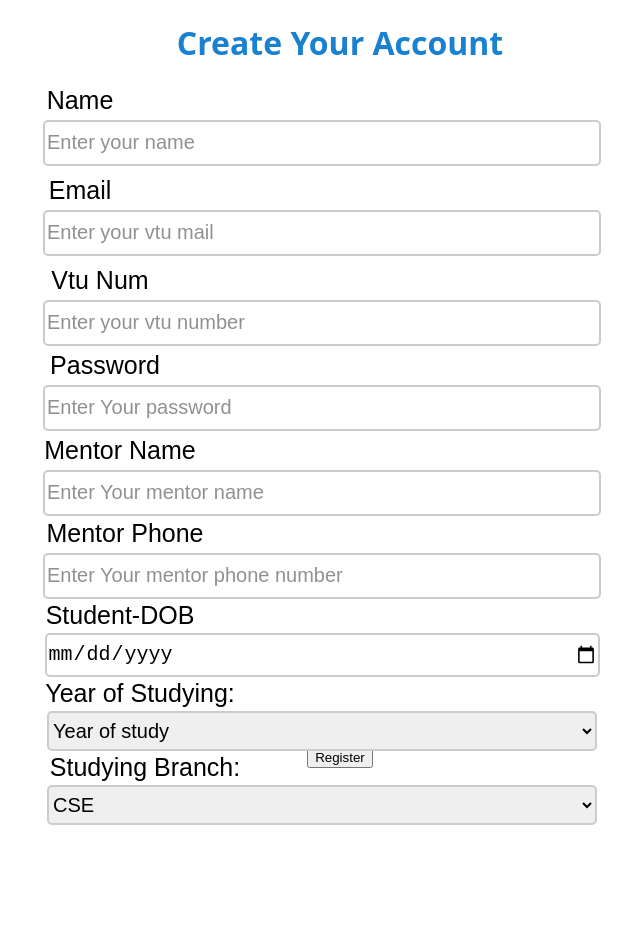
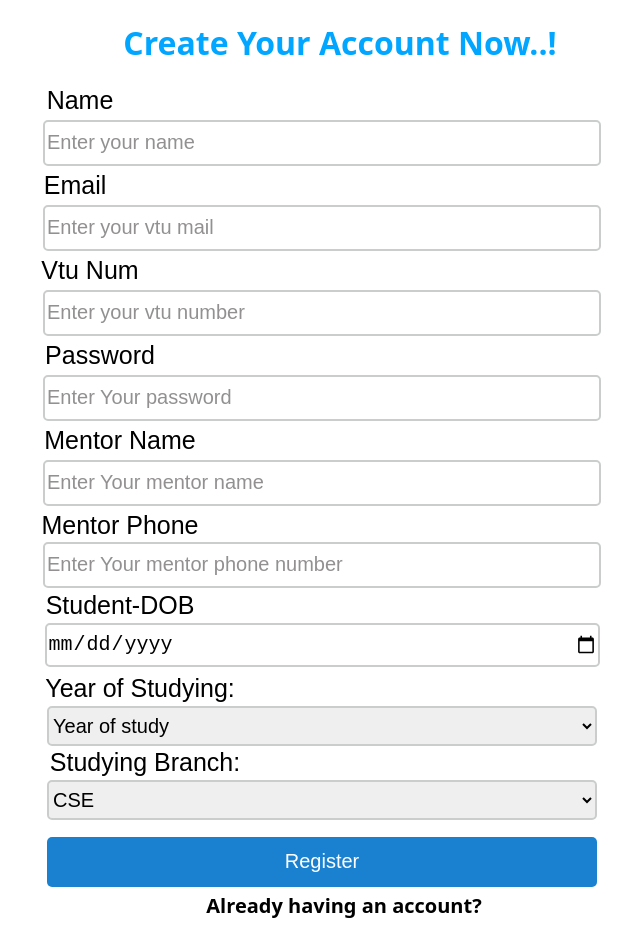
Before and after one commit to DeepanWolfie/VTU-Event, a React app: page /signup in a window 1280 px wide. Shown: the whole page, without its empty margins (418-1058 px from the left). Built offline with nearby package versions, Linux system fonts and the light colour scheme; the HTML template or start-up script is replaced by a standard one.

Commit message:
some ui changed

```diff
--- a/src/Pages/LoginPage/LoginForm.jsx
+++ b/src/Pages/LoginPage/LoginForm.jsx
@@ -42,7 +42,7 @@ function LoginForm() {
     <>
     <div className="container">
         <h2 id="name">Veltech events and registration portal.</h2>
-        <h2 id="login">Welcome Back!</h2>
+        <h2 id="login">Welcome Back..!</h2>
         <form>
           <label htmlFor="email" className="email">
             Email
--- a/src/Pages/Signup/SignupForm.css
+++ b/src/Pages/Signup/SignupForm.css
@@ -74,7 +74,7 @@
     font-family: Arial, Helvetica, sans-serif;
 }
 .title{
-    color:hsl(206, 78%, 46%);
+    color:hsl(201, 100%, 50%);
     font-family: system-ui, -apple-system, BlinkMacSystemFont, 'Segoe UI', Roboto, Oxygen, Ubuntu, Cantarell, 'Open Sans', 'Helvetica Neue', sans-serif;
 }
 ::placeholder{
@@ -93,14 +93,14 @@
 }
 #mail{
     position: relative;
-    top:15px;
+    top:10px;
     font-size: 25px;
-    right:260px;
+    right:265px;
     font-family: Arial, Helvetica, sans-serif;
 }
 .mail{
     position: relative;
-    top:20px;
+    top:15px;
     right:18px;
     width:550px;
     border:none;
@@ -111,12 +111,30 @@
 }
 #vtu{
     position: relative;
+    top:20px;
+    font-size: 25px;
+    right:250px;
+    font-family: Arial, Helvetica, sans-serif;
+}
+.vtu-number{
+    position: relative;
+    top:25px;
+    width:550px;
+    height: 40px;
+    right:18px;
+    border:none;
+    border-radius: 5px;
+    border:2px solid hsl(180, 2%, 80%);
+    font-size: 20px;
+}
+#word{
+    position: relative;
     top:30px;
     font-size: 25px;
     right:240px;
     font-family: Arial, Helvetica, sans-serif;
 }
-.vtu-number{
+.word{
     position: relative;
     top:35px;
     width:550px;
@@ -127,14 +145,14 @@
     border:2px solid hsl(180, 2%, 80%);
     font-size: 20px;
 }
-#word{
+#mentor{
     position: relative;
     top:40px;
     font-size: 25px;
-    right:235px;
+    right: 220px;
     font-family: Arial, Helvetica, sans-serif;
 }
-.word{
+.mentor{
     position: relative;
     top:45px;
     width:550px;
@@ -145,34 +163,16 @@
     border:2px solid hsl(180, 2%, 80%);
     font-size: 20px;
 }
-#mentor{
+#mentor-phnum{
     position: relative;
     top:50px;
     font-size: 25px;
     right: 220px;
     font-family: Arial, Helvetica, sans-serif;
 }
-.mentor{
-    position: relative;
-    top:55px;
-    width:550px;
-    height: 40px;
-    right:18px;
-    border:none;
-    border-radius: 5px;
-    border:2px solid hsl(180, 2%, 80%);
-    font-size: 20px;
-}
-#mentor-phnum{
-    position: relative;
-    top:58px;
-    font-size: 25px;
-    right: 215px;
-    font-family: Arial, Helvetica, sans-serif;
-}
 .mentor-phnum{
     position: relative;
-    top:63px;
+    top:52px;
     width:550px;
     height: 40px;
     right:18px;
@@ -183,12 +183,30 @@
 }
 #stud-dob{
     position: relative;
-    top:65px;
+    top:55px;
     font-size: 25px;
     right: 220px;
     font-family: Arial, Helvetica, sans-serif;
 }
 .stud-dob{
+    position: relative;
+    top:58px;
+    width:550px;
+    height: 40px;
+    right:18px;
+    border:none;
+    border-radius: 5px;
+    border:2px solid hsl(180, 2%, 80%);
+    font-size: 20px;
+}
+#yos{
+    position: relative;
+    top:65px;
+    font-size: 25px;
+    right: 200px;
+    font-family: Arial, Helvetica, sans-serif;
+}
+.yos{
     position: relative;
     top:68px;
     width:550px;
@@ -199,14 +217,14 @@
     border:2px solid hsl(180, 2%, 80%);
     font-size: 20px;
 }
-#yos{
+#branch{
     position: relative;
     top:70px;
     font-size: 25px;
-    right: 200px;
+    right: 195px;
     font-family: Arial, Helvetica, sans-serif;
 }
-.yos{
+.branch{
     position: relative;
     top:73px;
     width:550px;
@@ -217,21 +235,22 @@
     border:2px solid hsl(180, 2%, 80%);
     font-size: 20px;
 }
-#branch{
+.register{
     position: relative;
-    top:75px;
-    font-size: 25px;
-    right: 195px;
-    font-family: Arial, Helvetica, sans-serif;
-}
-.branch{
-    position: relative;
-    top:78px;
+    top:90px;
     width:550px;
-    height: 40px;
+    height: 50px;
     right:18px;
     border:none;
     border-radius: 5px;
-    border:2px solid hsl(180, 2%, 80%);
     font-size: 20px;
+    background-color: hsl(206, 78%, 46%);
+    color:white;
+    cursor: pointer;
 }
+.space{
+position: relative;
+font-weight:15px;
+left:4px;
+top:75px;
+}
--- a/src/Pages/Signup/SignupForm.jsx
+++ b/src/Pages/Signup/SignupForm.jsx
@@ -59,7 +59,7 @@ await setDoc(docRef, {
   return (
   <>
 <div className="signup-box">
-<h1 className="title">Create Your Account</h1>
+<h1 className="title">Create Your Account Now..!</h1>
 <form>
   <label htmlFor="Name" id="label">Name</label><br/>
   <input type="text" title="Name"  placeholder="Enter your name"className="enter-name"/><br />
@@ -96,8 +96,9 @@ await setDoc(docRef, {
             <option>CSE-CS</option>
         </select>
     </div>
-    <button>Register</button>
 </form>
+<button className="register">Register</button>
+<h3 className="space">Already having an account?</h3>
 </div>
   </>);
 }
```
Also changed, not shown: src/Pages/LoginPage/LoginForm.css (line endings or trailing spaces).
